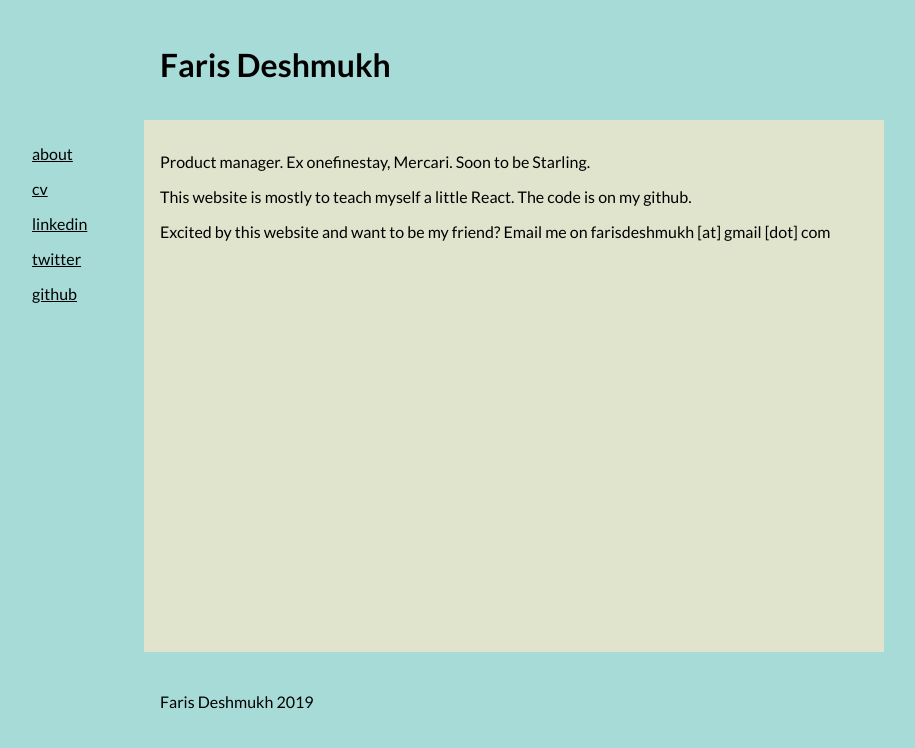
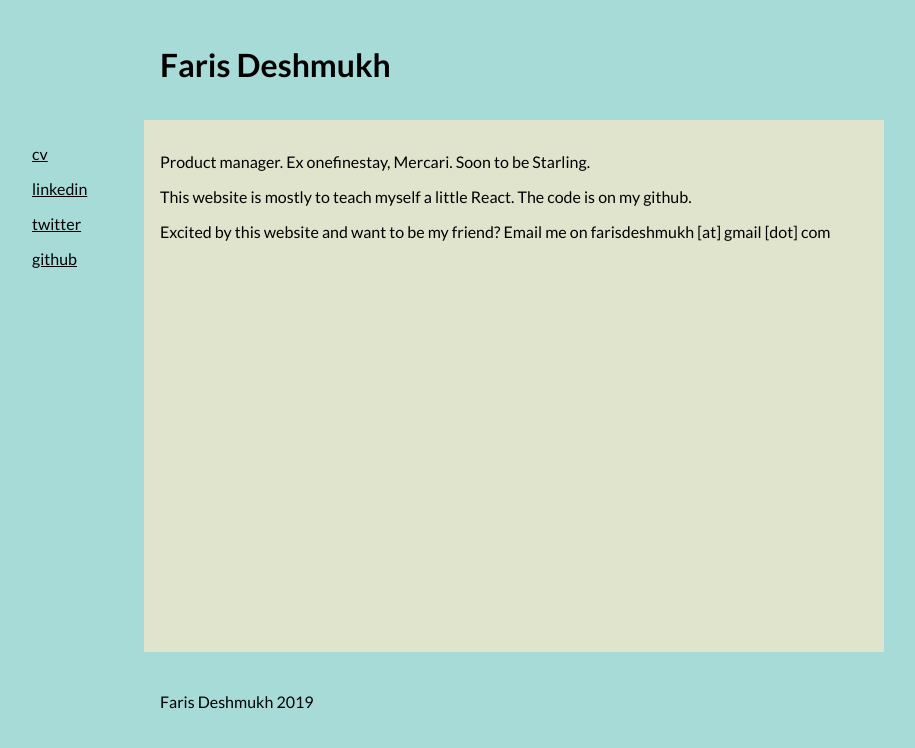
Before and after one commit to farisd/farisdeshmukh, a Next.js app: page / in a window 1280 px wide. Shown: the top 748 px of the page, without its empty margins (206-1121 px from the left). Built offline with nearby package versions, Linux system fonts and the light colour scheme.

Commit message:
remove link to about page

```diff
--- a/components/config.jsx
+++ b/components/config.jsx
@@ -17,29 +17,24 @@ export const Breakpoints = {
 
 export const sidebarLinks = [
   {
-    page: 'about',
-    url: '/about',
-    key: 1,
-  },
-  {
     page: 'cv',
     url: '/cv',
-    key: 2,
+    key: 1,
   },
   {
     page: 'linkedin',
     url: 'https://www.linkedin.com/in/faris-deshmukh/',
-    key: 3,
+    key: 2,
   },
   {
     page: 'twitter',
     url: 'https://www.twitter.com/farisd',
-    key: 4,
+    key: 3,
   },
   {
     page: 'github',
     url: 'https://www.github.com/farisd',
-    key: 5,
+    key: 4,
   },
 ];
 
```
